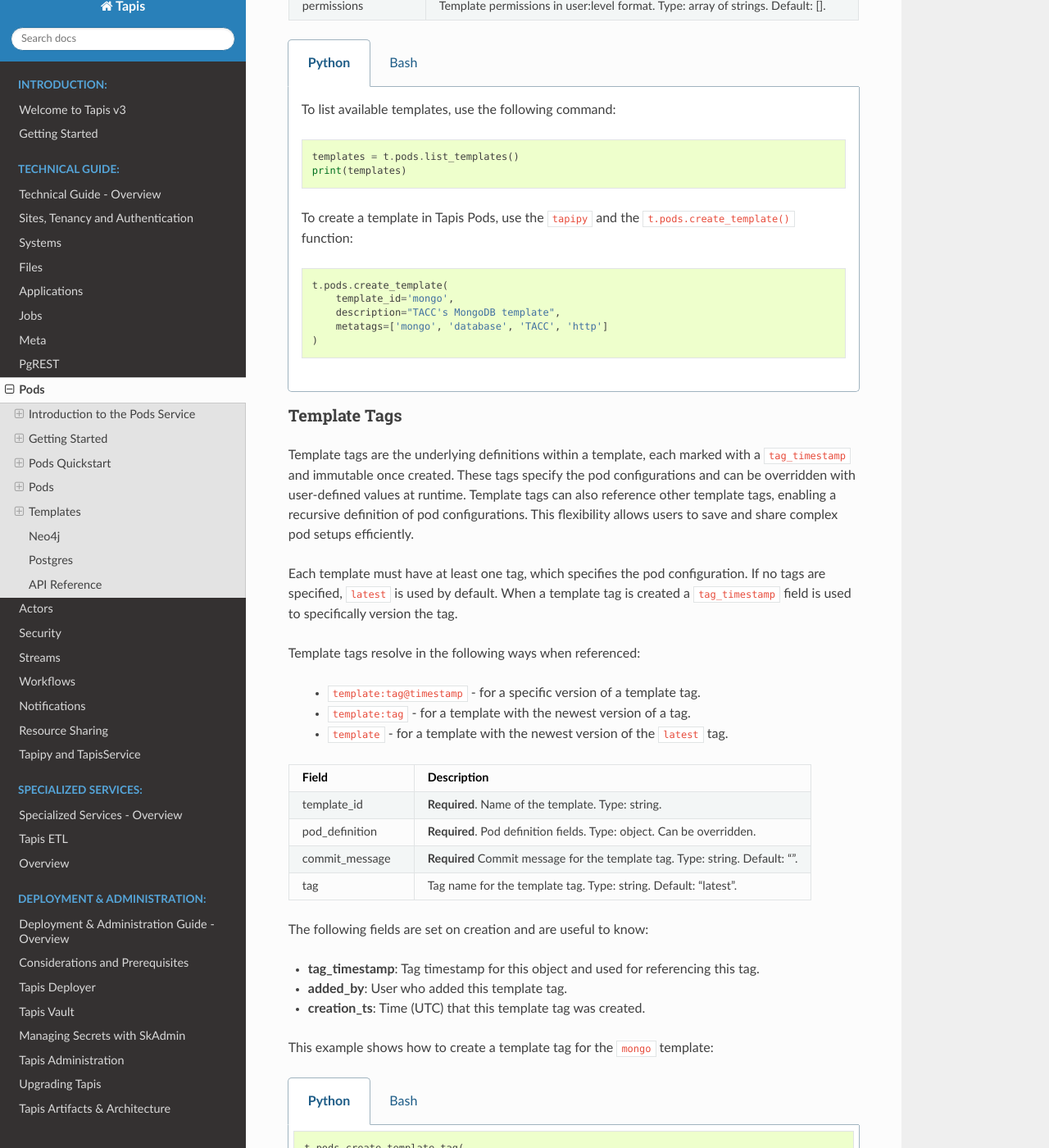
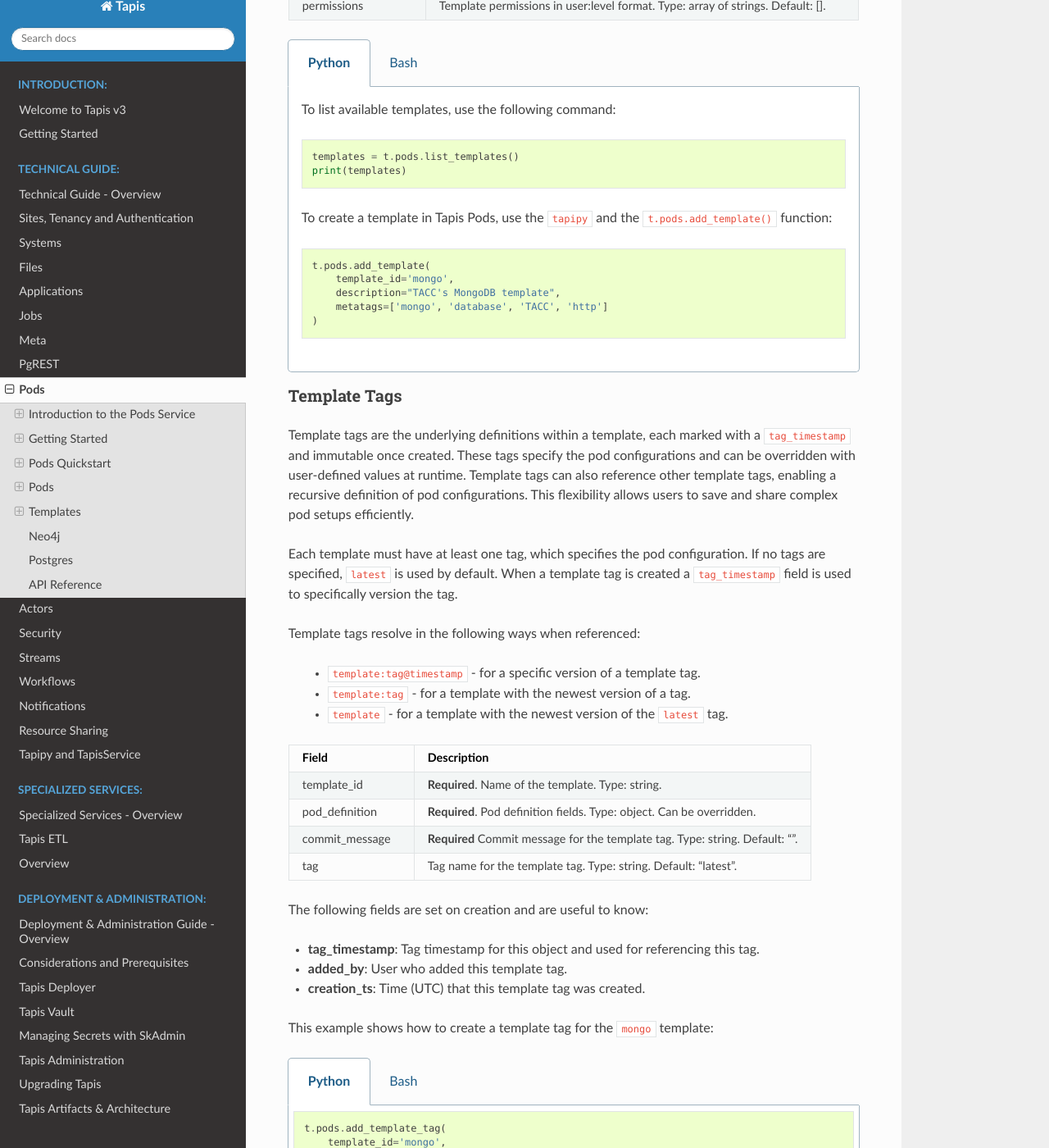
Before and after one commit to tapis-project/documentation, a Sphinx documentation site: the page built from source/technical/pods.rst, in a window 1280 px wide and 1400 px high, scrolled down 12794 px. Shown: the whole window at 82% size. Built offline with Sphinx 7.4.7 and the Read the Docs theme 3.1.0, drawn with Linux system fonts in a browser that asks for light colours.

Commit message:
create_template... to add_template...

```diff
--- a/source/technical/pods.rst
+++ b/source/technical/pods.rst
@@ -740,11 +740,11 @@
             templates = t.pods.list_templates()
             print(templates)
 
-        To create a template in Tapis Pods, use the ``tapipy`` and the ``t.pods.create_template()`` function:
+        To create a template in Tapis Pods, use the ``tapipy`` and the ``t.pods.add_template()`` function:
 
         .. code-block:: python
 
-            t.pods.create_template(
+            t.pods.add_template(
                 template_id='mongo',
                 description="TACC's MongoDB template",
                 metatags=['mongo', 'database', 'TACC', 'http']
@@ -818,7 +818,7 @@
 
     .. code-tab:: python
 
-        t.pods.create_template_tag(
+        t.pods.add_template_tag(
             template_id='mongo',
             pod_definition={
                 "image": "mongo:8",
```
